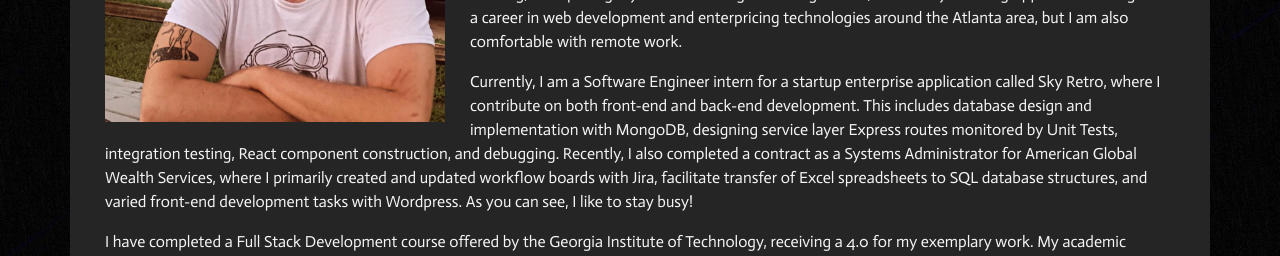
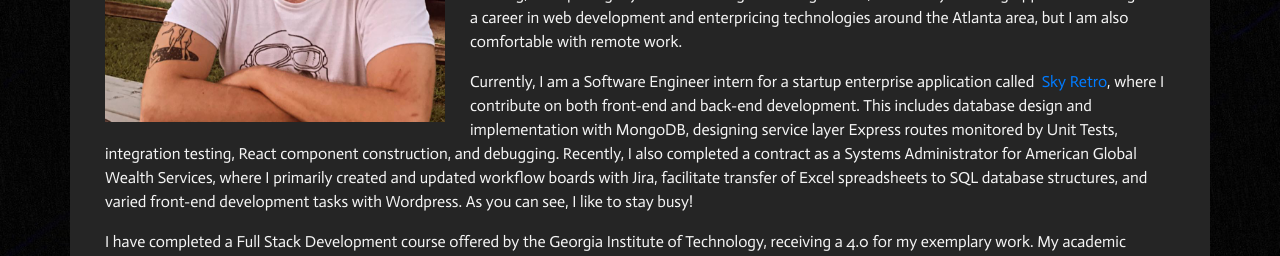
Before and after one commit to cheacliatt/domain-portfolio, a React (Create React App) app in the folder client/: page / in a window 1280 px wide. Shown: the part 400-656 px from the top of the page. Built offline with nearby package versions, Linux system fonts and the light colour scheme.

Commit message:
added link for current work application

```diff
--- a/client/src/components/HomeBody/index.js
+++ b/client/src/components/HomeBody/index.js
@@ -35,16 +35,24 @@ function HomeBody() {
           </p>
           <p>
             Currently, I am a Software Engineer intern for a startup enterprise
-            application called Sky Retro, where I contribute on both front-end
-            and back-end development. This includes database design and
-            implementation with MongoDB, designing service layer Express routes
-            monitored by Unit Tests, integration testing, React component
-            construction, and debugging. Recently, I also completed a contract
-            as a Systems Administrator for American Global Wealth Services,
-            where I primarily created and updated workflow boards with Jira,
-            facilitate transfer of Excel spreadsheets to SQL database
-            structures, and varied front-end development tasks with Wordpress.
-            As you can see, I like to stay busy!
+            application called &#160;
+            <a
+              href="https://www.skyretro.com/"
+              target="_blank"
+              rel="noopener noreferrer"
+            >
+              Sky Retro
+            </a>
+            , where I contribute on both front-end and back-end development.
+            This includes database design and implementation with MongoDB,
+            designing service layer Express routes monitored by Unit Tests,
+            integration testing, React component construction, and debugging.
+            Recently, I also completed a contract as a Systems Administrator for
+            American Global Wealth Services, where I primarily created and
+            updated workflow boards with Jira, facilitate transfer of Excel
+            spreadsheets to SQL database structures, and varied front-end
+            development tasks with Wordpress. As you can see, I like to stay
+            busy!
           </p>
           <p>
             I have completed a Full Stack Development course offered by the
```
